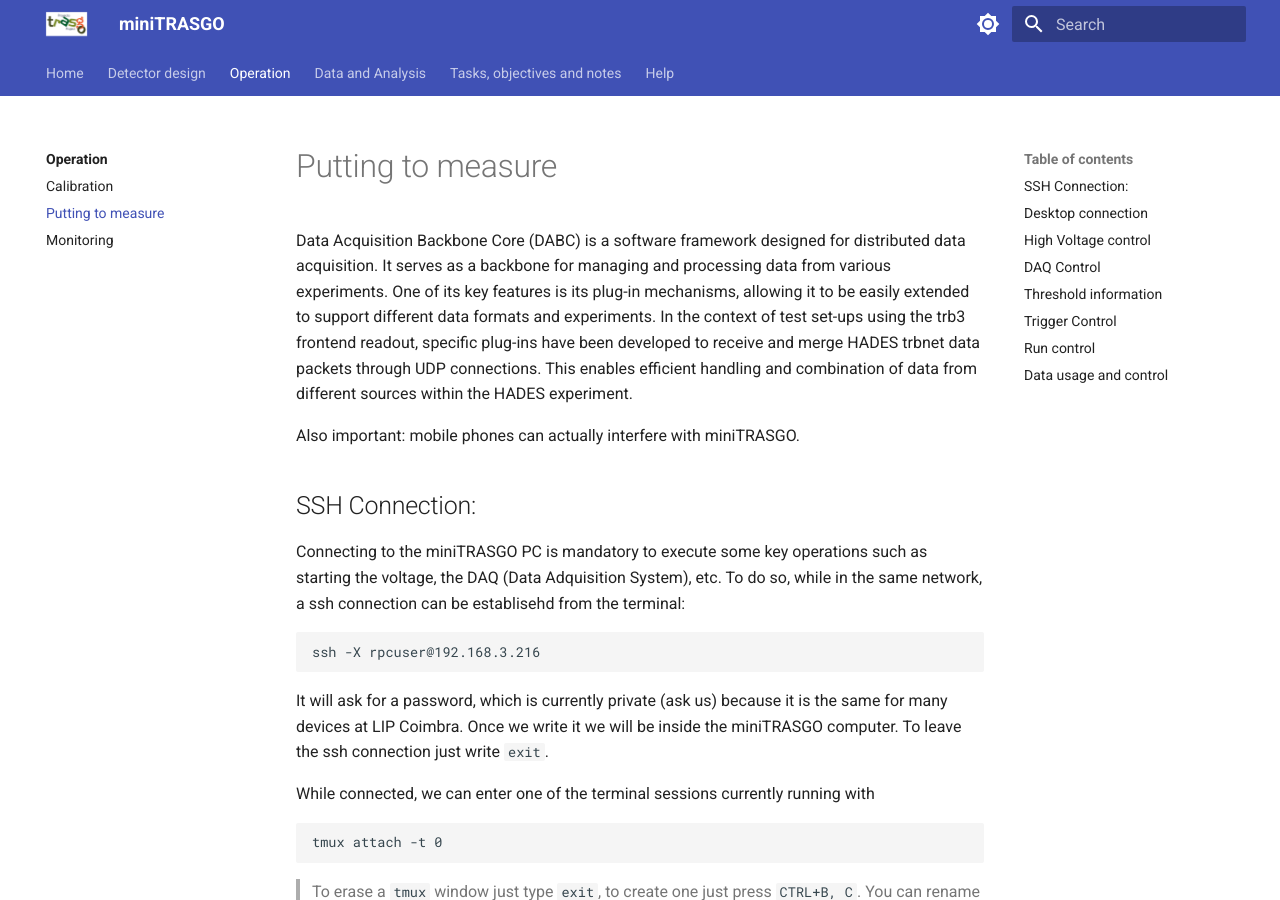
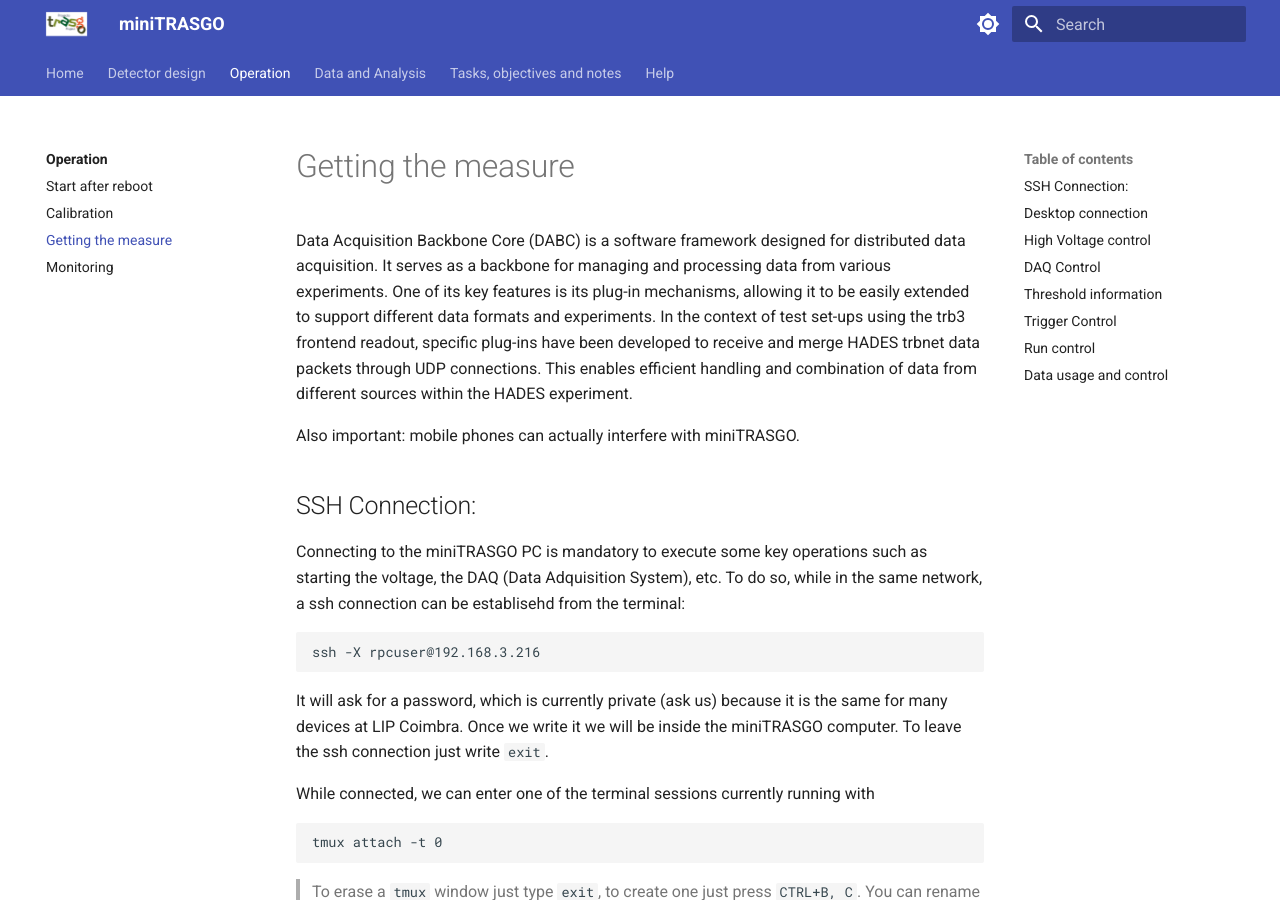
Before and after one commit to cayesoneira/miniTRASGO-documentation, an MkDocs documentation site: the page built from docs/operation/software.md, in a window 1280 px wide and 900 px high. Built offline with MkDocs 1.6.1 and Material for MkDocs 9.7.7, drawn with Linux system fonts in a browser that asks for light colours.

Commit message:
Update mkdocs.yml

```diff
--- a/mkdocs.yml
+++ b/mkdocs.yml
@@ -13,8 +13,9 @@
         - Software Environment: design/environment.md
     - Operation:
         - operation/index.md
+        - Start after reboot: operation/configuration.md
         - Calibration: operation/calibration.md
-        - Putting to measure: operation/software.md
+        - Getting the measure: operation/software.md
         - Monitoring: operation/monitoring.md
     - Data and Analysis:
         - data/index.md
```
